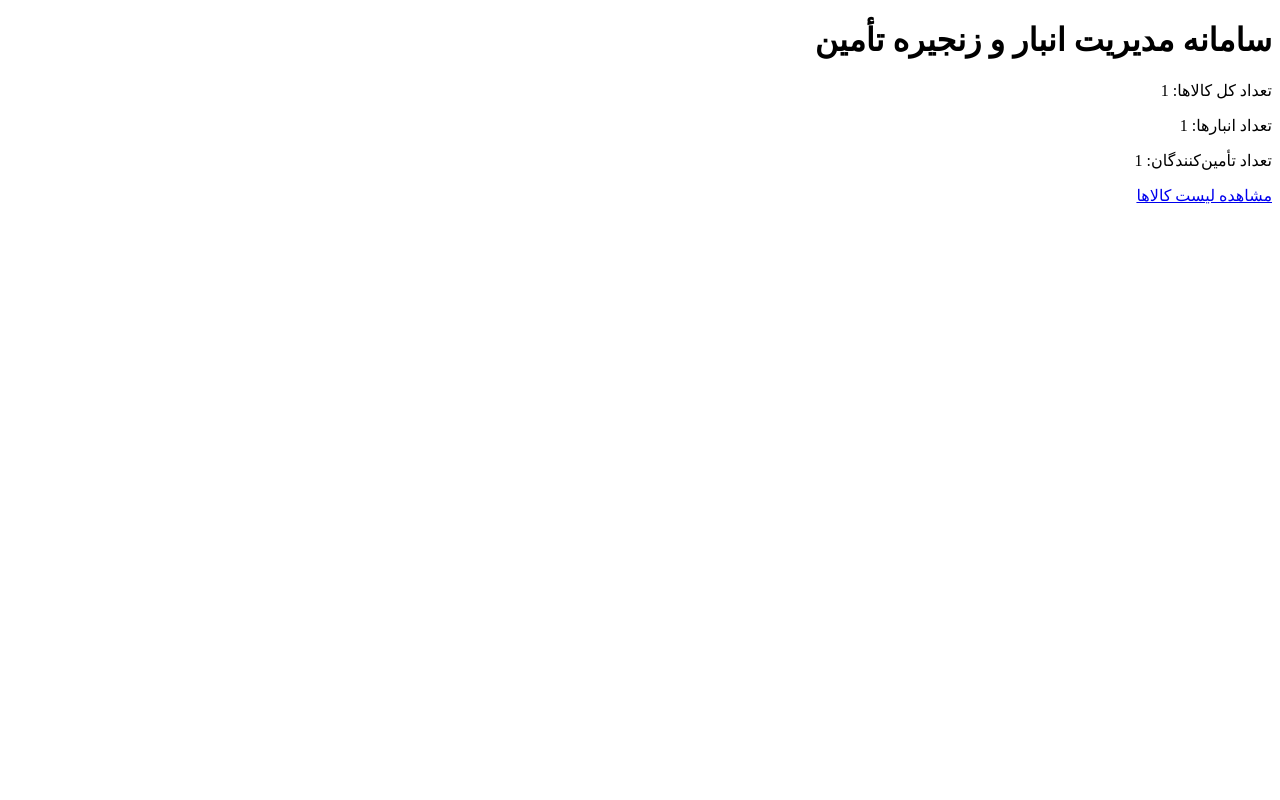
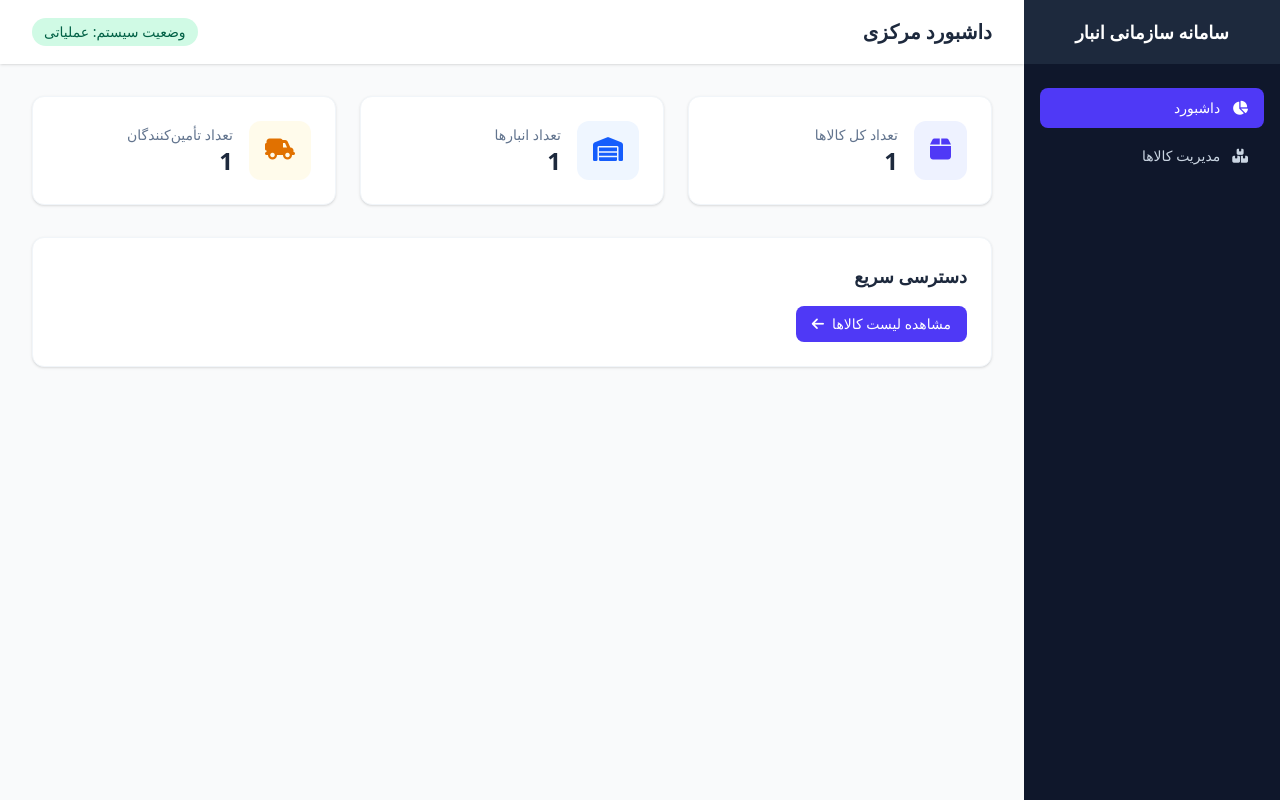
Before and after one commit to soroushTypeG/supply-chain-management-system, a Flask app: template templates/dashboard.html in a window 1280 px wide. Run offline with Flask 3, Linux system fonts and the light colour scheme; the template is opened without the code that fills it: most values are stand-ins (such as "Sample title", 1, 10 or a date in 2020).

Commit message:
Update dashboard.html

```diff
--- a/templates/dashboard.html
+++ b/templates/dashboard.html
@@ -2,15 +2,75 @@
 <html lang="fa" dir="rtl">
 <head>
     <meta charset="UTF-8">
-    <title>داشبورد مدیریت انبار</title>
+    <meta name="viewport" content="width=device-width, initial-scale=1.0">
+    <title>داشبورد مدیریت انبار و زنجیره تأمین</title>
+    <!-- Tailwind CSS CDN -->
+    <script src="https://cdn.jsdelivr.net/npm/@tailwindcss/browser@4"></script>
+    <link rel="stylesheet" href="https://cdnjs.cloudflare.com/ajax/libs/font-awesome/6.4.0/css/all.min.css">
 </head>
-<body>
-    <h1>سامانه مدیریت انبار و زنجیره تأمین</h1>
-    <div>
-        <p>تعداد کل کالاها: {{ p_count }}</p>
-        <p>تعداد انبارها: {{ w_count }}</p>
-        <p>تعداد تأمین‌کنندگان: {{ s_count }}</p>
+<body class="bg-gray-50 font-sans">
+
+    <div class="flex h-screen overflow-hidden">
+        <!-- Sidebar -->
+        <div class="hidden md:flex md:flex-shrink-0">
+            <div class="flex flex-col w-64 bg-slate-900 text-white">
+                <div class="flex items-center justify-center h-16 bg-slate-800 px-4">
+                    <h1 class="text-lg font-bold">سامانه سازمانی انبار</h1>
+                </div>
+                <div class="flex flex-col flex-grow px-4 py-6 space-y-2">
+                    <a href="/" class="flex items-center px-4 py-2.5 text-sm font-medium rounded-lg bg-indigo-600 text-white">
+                        <i class="fa-solid fa-chart-pie ml-3"></i> داشبورد
+                    </a>
+                    <a href="/products" class="flex items-center px-4 py-2.5 text-sm font-medium rounded-lg text-slate-300 hover:bg-slate-800 hover:text-white">
+                        <i class="fa-solid fa-boxes-stacked ml-3"></i> مدیریت کالاها
+                    </a>
+                </div>
+            </div>
+        </div>
+
+        <!-- Main Content -->
+        <div class="flex flex-col flex-1 overflow-y-auto">
+            <header class="bg-white shadow-sm h-16 flex items-center justify-between px-8">
+                <h2 class="text-xl font-bold text-slate-800">داشبورد مرکزی</h2>
+                <span class="text-sm bg-emerald-100 text-emerald-800 px-3 py-1 rounded-full font-medium">وضعیت سیستم: عملیاتی</span>
+            </header>
+
+            <main class="p-8">
+                <!-- Stats Grid -->
+                <div class="grid grid-cols-1 md:grid-cols-3 gap-6 mb-8">
+                    <div class="bg-white p-6 rounded-xl shadow-sm border border-slate-100 flex items-center">
+                        <div class="p-4 bg-indigo-50 text-indigo-600 rounded-xl ml-4"><i class="fa-solid fa-box text-2xl"></i></div>
+                        <div>
+                            <p class="text-sm text-slate-500 font-medium">تعداد کل کالاها</p>
+                            <h3 class="text-2xl font-bold text-slate-800">{{ total_products }}</h3>
+                        </div>
+                    </div>
+                    <div class="bg-white p-6 rounded-xl shadow-sm border border-slate-100 flex items-center">
+                        <div class="p-4 bg-blue-50 text-blue-600 rounded-xl ml-4"><i class="fa-solid fa-warehouse text-2xl"></i></div>
+                        <div>
+                            <p class="text-sm text-slate-500 font-medium">تعداد انبارها</p>
+                            <h3 class="text-2xl font-bold text-slate-800">{{ total_warehouses }}</h3>
+                        </div>
+                    </div>
+                    <div class="bg-white p-6 rounded-xl shadow-sm border border-slate-100 flex items-center">
+                        <div class="p-4 bg-amber-50 text-amber-600 rounded-xl ml-4"><i class="fa-solid fa-truck-field text-2xl"></i></div>
+                        <div>
+                            <p class="text-sm text-slate-500 font-medium">تعداد تأمین‌کنندگان</p>
+                            <h3 class="text-2xl font-bold text-slate-800">{{ total_suppliers }}</h3>
+                        </div>
+                    </div>
+                </div>
+
+                <!-- Quick Actions -->
+                <div class="bg-white p-6 rounded-xl shadow-sm border border-slate-100">
+                    <h3 class="text-lg font-bold text-slate-800 mb-4">دسترسی سریع</h3>
+                    <a href="/products" class="inline-flex items-center px-4 py-2 bg-indigo-600 text-white text-sm font-medium rounded-lg hover:bg-indigo-700 transition">
+                        مشاهده لیست کالاها <i class="fa-solid fa-arrow-left mr-2"></i>
+                    </a>
+                </div>
+            </main>
+        </div>
     </div>
-    <a href="/products">مشاهده لیست کالاها</a>
+
 </body>
 </html>
```
